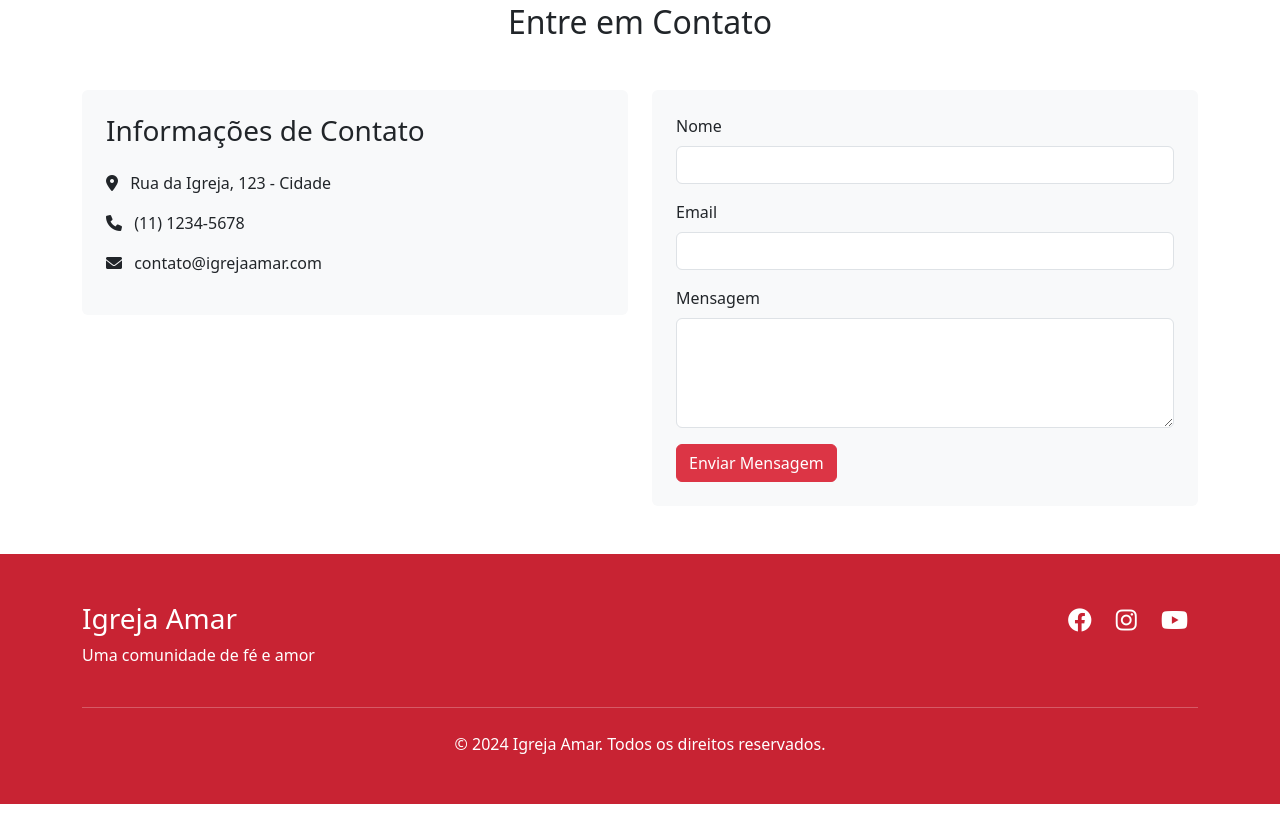
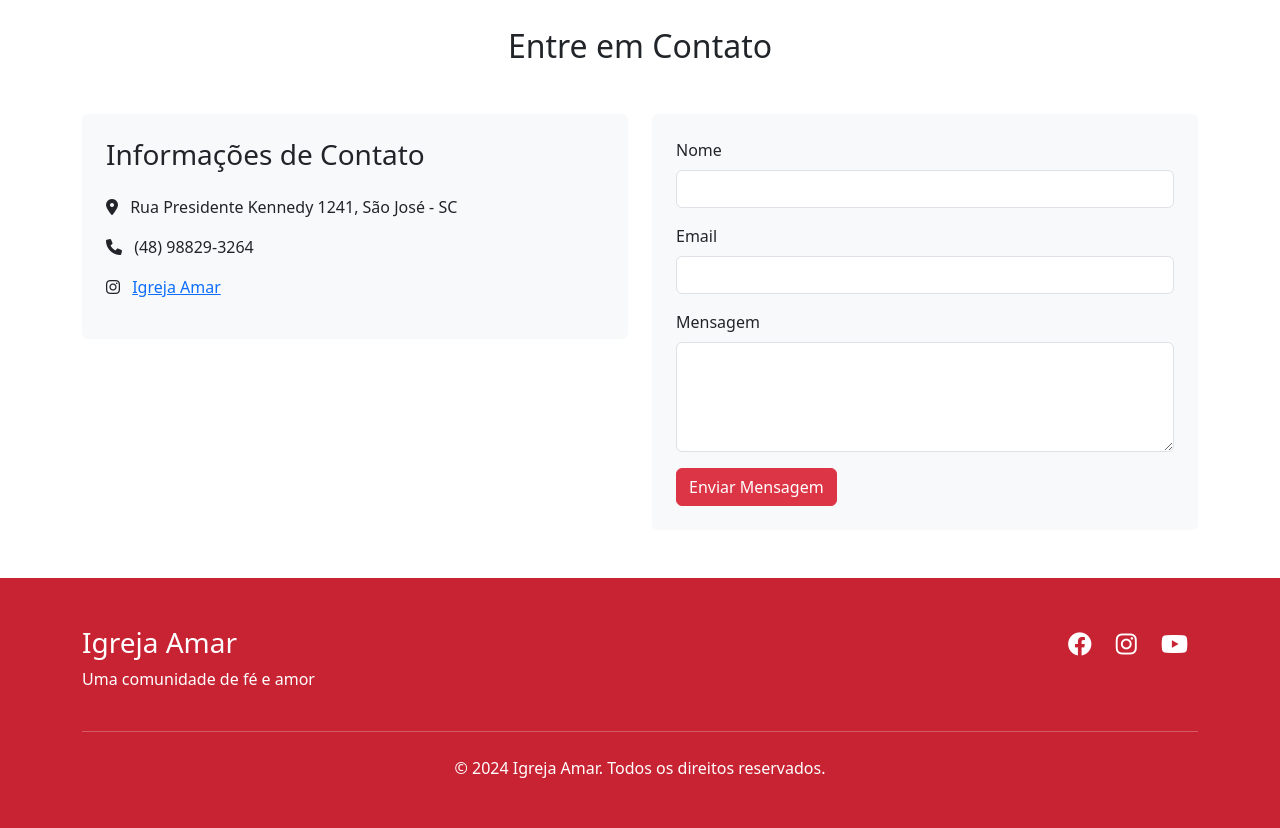
Before and after one commit to faylun/Landing-Page-Igreja, a plain HTML site: page index.html in a window 1280 px wide. Shown: the part 1618-2446 px from the top of the page. Before the commit the page ends 2422 px from the top, so only its background shows below. Drawn offline with nearby package versions, Linux system fonts and the light colour scheme.

Commit message:
Adicionando alterações no index

```diff
--- a/index.html
+++ b/index.html
@@ -257,7 +257,7 @@
             </div>
         </div>
     </section>
-
+//
     <!-- Contato Section -->
     <section id="contato" class="py-5">
         <div class="container">
@@ -266,9 +266,12 @@
                 <div class="col-md-6">
                     <div class="contact-info p-4 bg-light rounded">
                         <h3 class="mb-4">Informações de Contato</h3>
-                        <p><i class="fas fa-map-marker-alt me-2"></i> Rua da Igreja, 123 - Cidade</p>
-                        <p><i class="fas fa-phone me-2"></i> (11) 1234-5678</p>
-                        <p><i class="fas fa-envelope me-2"></i> contato@igrejaamar.com</p>
+                        <p><i class="fas fa-map-marker-alt me-2"></i> Rua Presidente Kennedy 1241, São José - SC</p>
+                        <p><i class="fas fa-phone me-2"></i> (48) 98829-3264</p>
+                        <p>
+                            <i class="fab fa-instagram me-2"></i>
+                            <a href="https://www.instagram.com/igrejaamar/" target="_blank">Igreja Amar</a>
+                          </p>
                     </div>
                 </div>
                 <div class="col-md-6">
```
